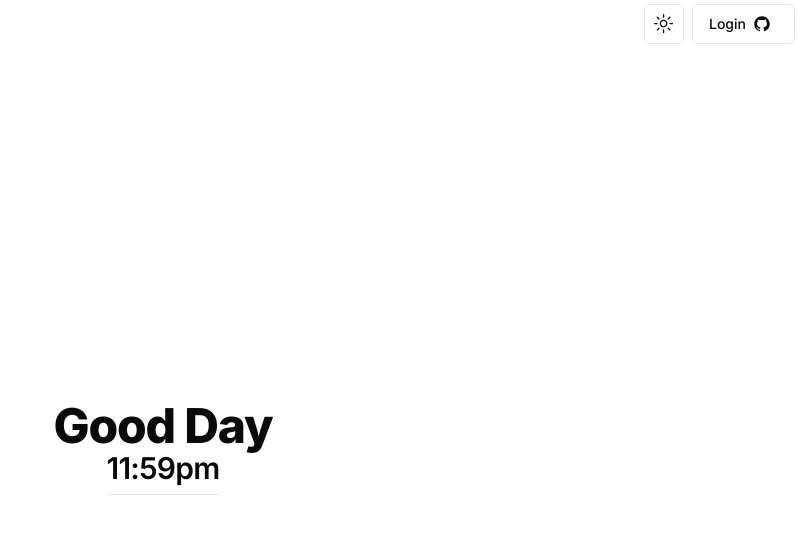
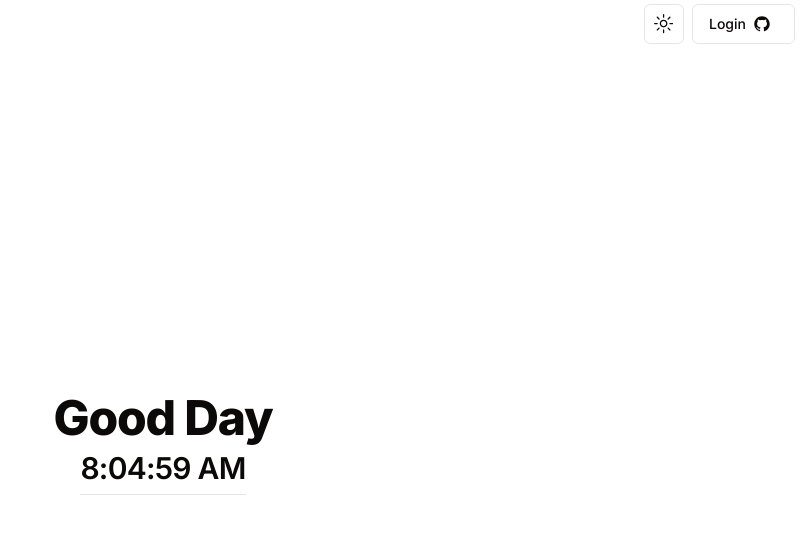
Before and after one commit to metal-face/blog-builder, a Next.js app: page / in a window 1280 px wide. Shown: the top 534 px of the page, without its empty margins (477-1280 px from the left). Built offline with nearby package versions, Linux system fonts and the light colour scheme.

Commit message:
clock started but not correct

```diff
--- a/components/clock.tsx
+++ b/components/clock.tsx
@@ -1,10 +1,20 @@
 "use client";
 
+import { useEffect, useState } from "react";
 import { TypographyH2 } from "./typography/typography-h2";
+
 export function Clock() {
+  function updateTime() {
+    setTime(new Date());
+  }
+  const [time, setTime] = useState(new Date());
+  useEffect(() => {
+    setInterval(updateTime, 1000);
+  }, []);
+
   return (
-    <div className="flex items-center justify-center">
-      <TypographyH2 props={{ text: "11:59pm" }}></TypographyH2>
+    <div className="m-2 flex items-center justify-center">
+      <TypographyH2 props={{ text: time.toLocaleTimeString() }} />
     </div>
   );
 }
```
